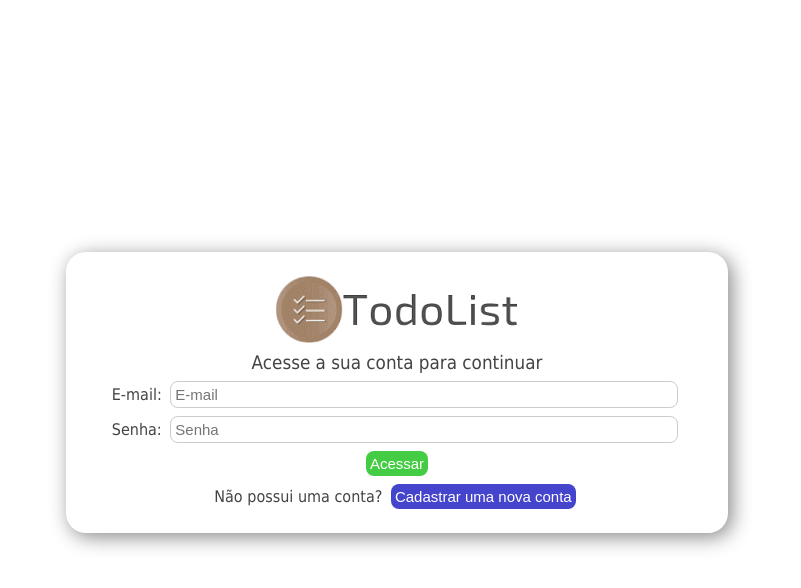
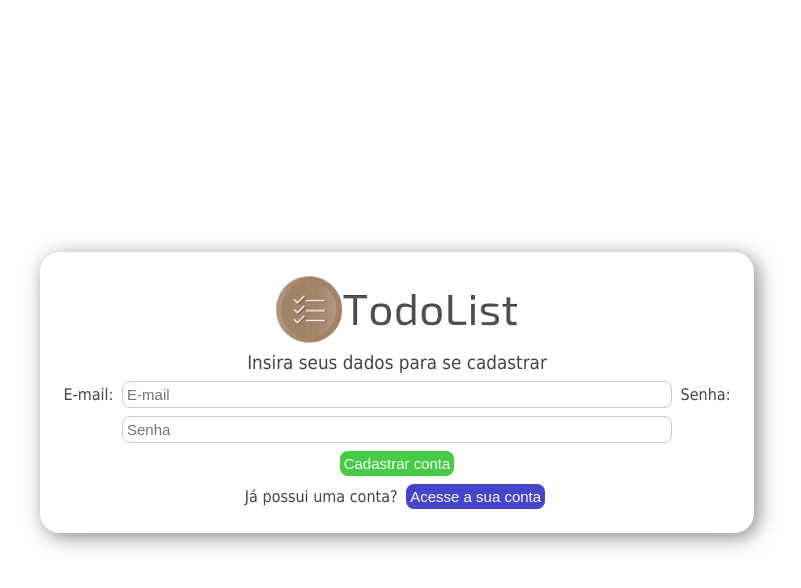
Before and after one commit to KCHAGAS94/FirebaseStudy, a plain HTML site: page TodoList/index.html in a window 1280 px wide. Both pictures are taken after a click on the button "Cadastrar uma nova conta". Shown: the whole page, without its empty margins (243-1044 px from the left). Drawn offline with Linux system fonts and the light colour scheme.

Commit message:
ajuste-pasta-js

```diff
--- a/TodoList/index.html
+++ b/TodoList/index.html
@@ -4,20 +4,21 @@
   <meta charset="UTF-8">
   <title>TodoList</title>
   <link rel="shortcut icon" href="img/todoListFavicon.png" type="image/x-icon">
-  <link rel="stylesheet" href="css/style.css">
+  <link rel="stylesheet" href="css/styles.css">
 </head>
 <body>
-  <!-- logotipo do TodoList -->
   <div id="app">
+    <!--Logotipo do TodoList-->
     <div class="center">
       <img src="img/todoList.png">
     </div>
 
-    <!-- Conteudo detinado para o usuário não autenticado. -->
+    <!--Conteúdo destinado para usuários não autenticados-->
     <div id="auth" class="center">
-      <!-- Formulário de autenticação -->
-      <form action="authform">
+      <!--Formulário de autenticação-->
+      <form id="authForm">
         <h3 id="authFormTitle">Acesse a sua conta para continuar</h3>
+
         <label for="email">E-mail: </label>
         <input type="email" placeholder="E-mail" id="email">
 
@@ -27,18 +28,21 @@
         <button type="submit" id="submitAuthForm">Acessar</button>
       </form>
 
-      <!-- Alternar o formulário de autenticação para o cadastro de uma nova conta -->
+      <!--Alternar o fomulário de autenticação para o cadastro de novas contas-->
       <p id="register">
         Não possui uma conta?
         <button onclick="toggleToRegister()" class="alternative">Cadastrar uma nova conta</button>
       </p>
 
-      <!-- Alternar o formulário de autenticação para o acesso de contas já existente -->
-      <p id="acess" class="startHidden">
+      <!--Alternar o fomulário de autenticação para o acesso de contas já existentes-->
+      <p id="access" class="startHidden">
         Já possui uma conta?
-        <button onclick="toggleToRegister()" class="alternative">Acessar a sua conta</button>
+        <button onclick="toggleToAccess()" class="alternative">Acesse a sua conta</button>
       </p>
     </div>
   </div>
+
+  <!--Nossa programação em JavaScript-->
+  <script src="js/utils.js"></script>
 </body>
 </html>
--- /dev/null
+++ b/TodoList/js/utils.js
@@ -0,0 +1,31 @@
+// Defindo referências para elementos da página
+var authForm = document.getElementById('authForm')
+var authFormTitle = document.getElementById('authFormTitle')
+var register = document.getElementById('register')
+var access = document.getElementById('access')
+
+// Alterar o formulário de autenticação para o cadastro de novas contas
+function toggleToRegister() {
+  authForm.submitAuthForm.innerHTML = 'Cadastrar conta'
+  authFormTitle.innerHTML = 'Insira seus dados para se cadastrar'
+  hideItem(register)
+  showItem(access)
+}
+
+// Alterar o formulário de autenticação para o acesso de contas já existentes
+function toggleToAccess() {
+  authForm.submitAuthForm.innerHTML = 'Acessar'
+  authFormTitle.innerHTML = 'Acesse a sua conta para continuar'
+  hideItem(access)
+  showItem(register)
+}
+
+// Simpplifica a exibição de elementos da página
+function showItem(element) {
+  element.style.display = 'block';
+}
+
+// Simpplifica a remoção de elementos da página
+function hideItem(element) {
+  element.style.display = 'none'
+}
```
Also changed, not shown: TodoList/css/styles.css (renamed from TodoList/css/style.css).
